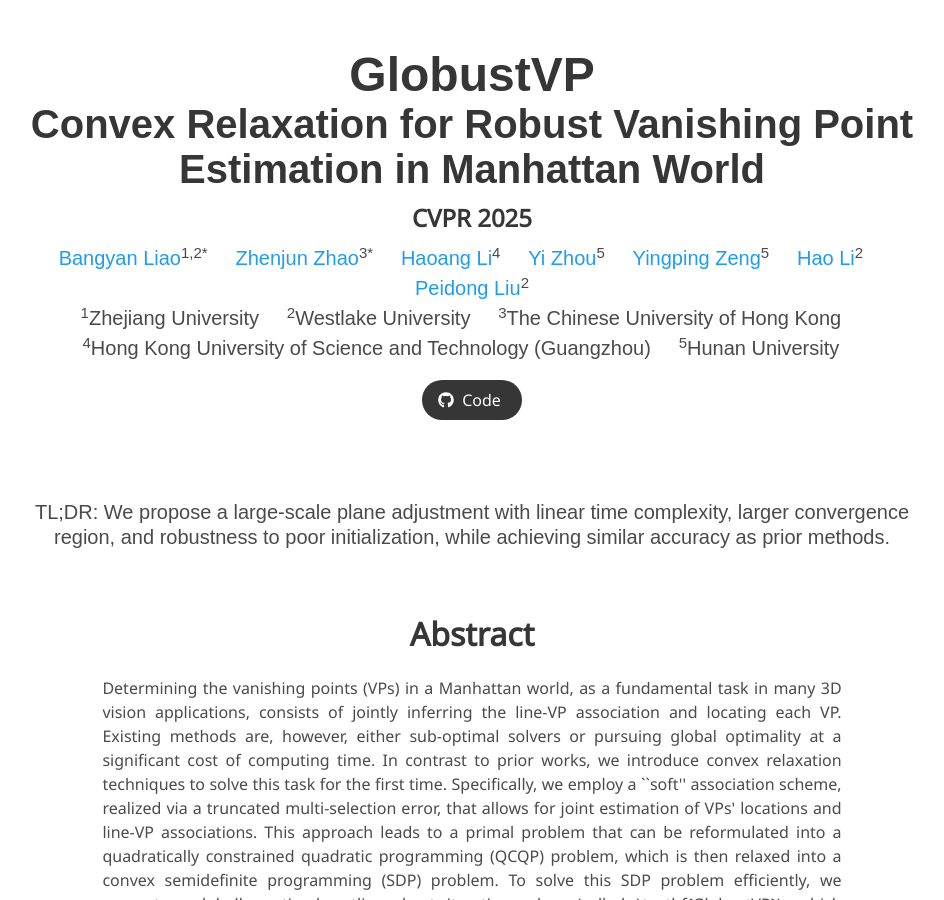
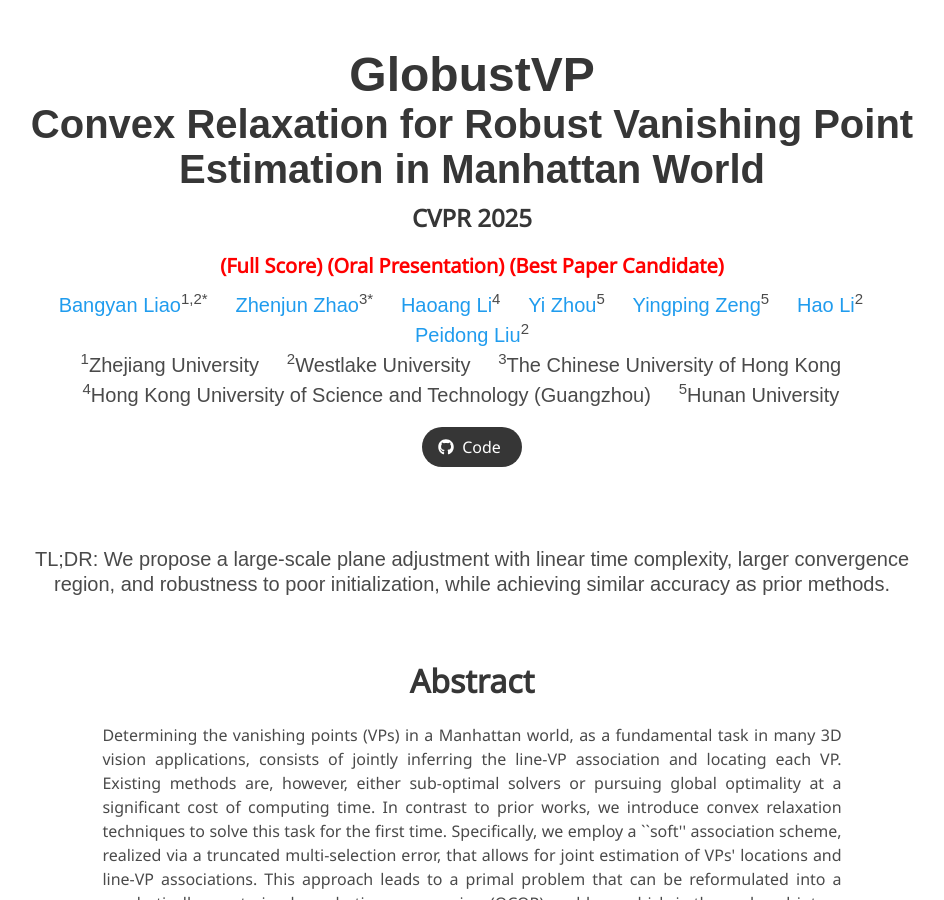
Before and after one commit to bangyan101/bangyan101.github.io, a Jekyll site: the page GlobustVP/index.html, which Jekyll copies as it is, in a window 1280 px wide and 900 px high. Shown: the whole window, without its empty margins (168-1112 px from the left). Built offline with Jekyll 4.4.1, drawn with Linux system fonts in a browser that asks for light colours; nearby versions of some CDN libraries; some web fonts are replaced; library files that are not in the unit come from our copies; a style sheet for code colours, icons or effects is not loaded.

Commit message:
Update index.html

```diff
--- a/GlobustVP/index.html
+++ b/GlobustVP/index.html
@@ -57,6 +57,9 @@
           <h2 class="title is-2 publication-title" style="margin-top: 0; margin-bottom: 0">Convex Relaxation for Robust Vanishing Point Estimation in Manhattan World</h2>
           <div class="column is-full_width">
             <h2 class="title is-4">CVPR 2025</h2>
+          </div>
+          <div class="column is-full_width">
+            <h2 class="title is-5" style="color: red;">(Full Score) (Oral Presentation) (Best Paper Candidate)</h2>
           </div>
 
           <div class="is-size-5 publication-authors">
```
